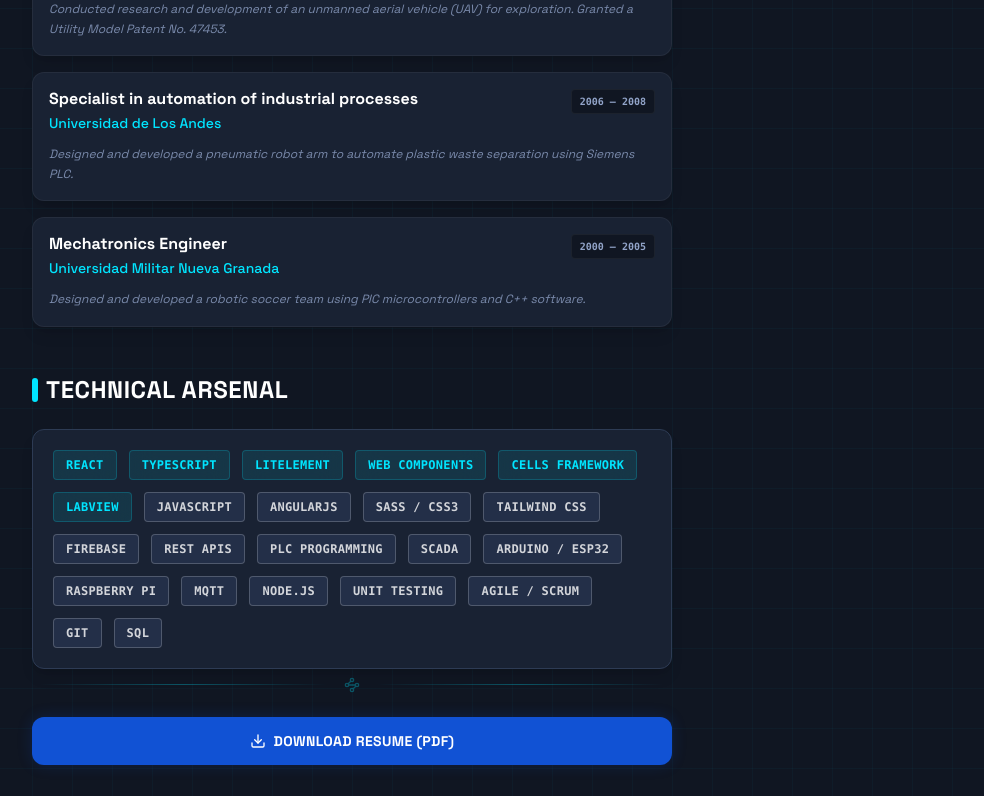
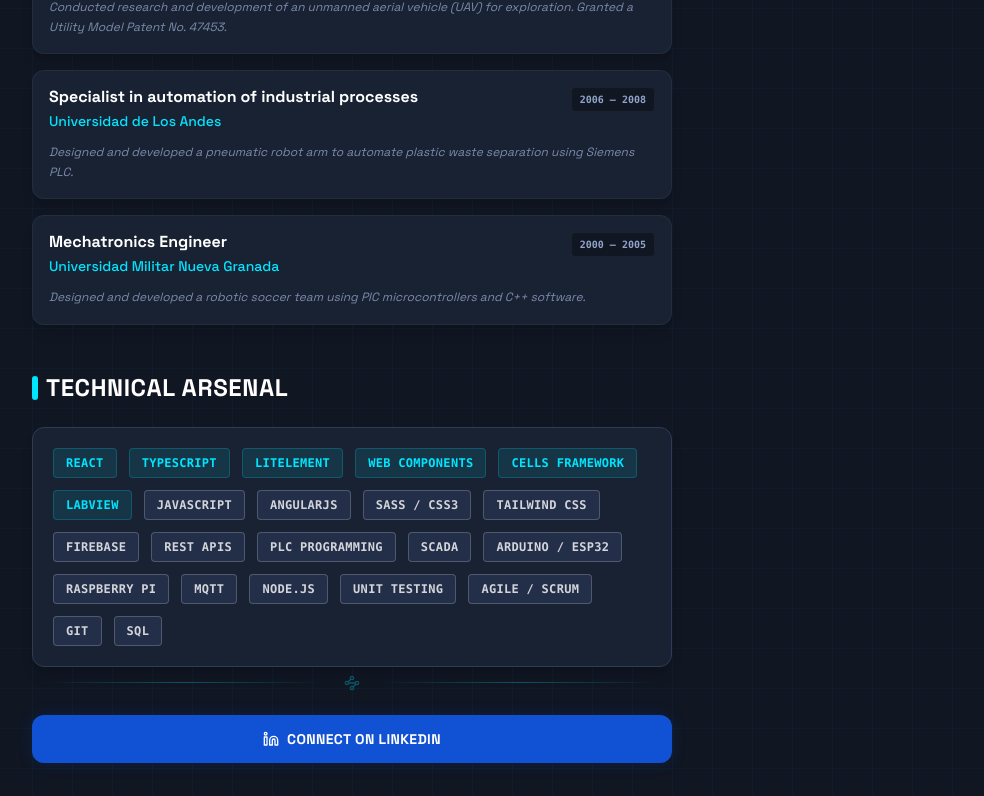
Before and after one commit to millerarocha/millers_portfolio_2026, a React (Vite) app: page / in a window 1280 px wide. Shown: the part 1992-2788 px from the top of the page, without its empty margins (288-1272 px from the left). Built offline with nearby package versions, Linux system fonts and the light colour scheme.

Commit message:
refactor: update personal info, remove admin login, and change CTA to LinkedIn

```diff
--- a/src/App.tsx
+++ b/src/App.tsx
@@ -9,7 +9,7 @@ import { ProjectsSection } from './components/organisms/ProjectsSection'
 import { ContactModal } from './components/organisms/ContactModal'
 import { type ProjectCardProps } from './components/organisms/ProjectCard'
 import { Footer } from './components/organisms/Footer'
-import { Download } from 'lucide-react'
+import { Linkedin } from 'lucide-react'
 import { Button } from './components/atoms/Button'
 import { useState } from 'react'
 
@@ -67,10 +67,17 @@ function App() {
 
         {/* Bottom CTA */}
         <div className="w-full px-4 pt-4 max-w-2xl mx-auto">
-          <Button variant="primary" className="w-full h-12 gap-2 shadow-[0_0_15px_rgba(17,82,212,0.5)]">
-            <Download className="w-4 h-4" />
-            Download Resume (PDF)
-          </Button>
+          <a
+            href="https://www.linkedin.com/in/millerarocha/"
+            target="_blank"
+            rel="noopener noreferrer"
+            className="block w-full"
+          >
+            <Button variant="primary" className="w-full h-12 gap-2 shadow-[0_0_15px_rgba(17,82,212,0.5)]">
+              <Linkedin className="w-4 h-4" />
+              <span>Connect on LinkedIn</span>
+            </Button>
+          </a>
         </div>
 
         <Footer />
--- a/src/components/organisms/ContactModal/ContactModal.tsx
+++ b/src/components/organisms/ContactModal/ContactModal.tsx
@@ -13,8 +13,8 @@ export function ContactModal({ isOpen, onClose }: ContactModalProps) {
   if (!isOpen) return null
 
   const contactInfo = {
-    email: "miller.rocha@example.com", // Replace with real email if provided
-    linkedin: "https://www.linkedin.com/in/miller-rocha/",
+    email: "millerarocha@gmail.com",
+    linkedin: "https://www.linkedin.com/in/millerarocha/",
     github: "https://github.com/millerarocha",
     location: "Colombia"
   }
--- a/src/components/organisms/Footer/Footer.tsx
+++ b/src/components/organisms/Footer/Footer.tsx
@@ -1,7 +1,7 @@
 export function Footer() {
   return (
     <footer className="mt-8 text-center px-6 pb-6 w-full">
-      <p className="text-white/20 text-xs font-mono">© 2024 Juan [Surname]. All Systems Nominal.</p>
+      <p className="text-white/20 text-xs font-mono">© 2026 MILLER A. ROCHA. Learn In Motion</p>
     </footer>
   )
 }
--- a/src/components/organisms/Navbar/Navbar.tsx
+++ b/src/components/organisms/Navbar/Navbar.tsx
@@ -1,4 +1,4 @@
-import { Terminal, Lock } from 'lucide-react'
+import { Terminal } from 'lucide-react'
 
 export function Navbar() {
   return (
@@ -10,11 +10,6 @@ export function Navbar() {
             MILLER A. <span className="text-text-secondary font-normal">ROCHA</span>
           </h2>
         </div>
-        <button
-          className="flex items-center justify-center gap-1.5 px-3 py-1.5 rounded border border-text-secondary/30 text-text-secondary text-xs font-bold tracking-wide uppercase hover:border-accent hover:text-accent transition-colors">
-          <Lock className="w-3 h-3" />
-          Admin Login
-        </button>
       </div>
     </header>
   )
```
Also changed, not shown: src/components/organisms/Experience/ExperienceSection.tsx (indentation only).
